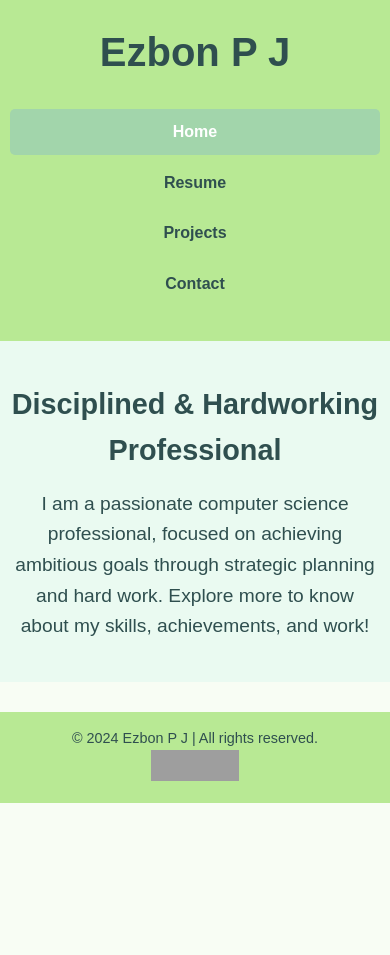
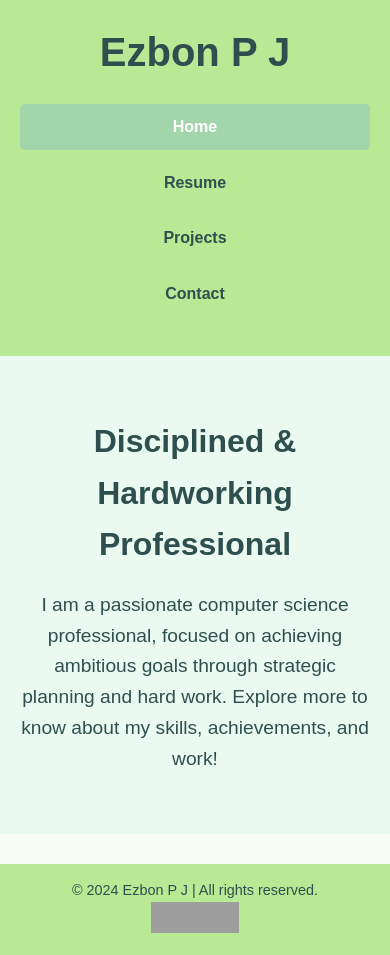
Before and after one commit to ezbonpj/ezbon-resume, a plain HTML site: page index.html in a window 390 px wide. Before the commit the page ends 844 px from the top, so only its background shows below. Drawn offline with Linux system fonts and the light colour scheme; grey boxes are pictures that could not be loaded.

Commit message:
Update styles.css

```diff
--- a/styles.css
+++ b/styles.css
@@ -7,7 +7,7 @@
 
 /* Body Styling */
 body {
-    font-family: Arial, sans-serif;
+    font-family: 'Arial', sans-serif;
     background-color: #f8fdf4;
     color: #333;
     line-height: 1.6;
@@ -31,7 +31,6 @@ header {
 header h1 {
     font-size: 2.5rem;
     color: #2f4f4f;
-    margin-bottom: 10px;
 }
 
 /* Navigation Menu */
@@ -41,14 +40,14 @@ nav ul {
 }
 
 nav ul li {
-    display: inline-block;
-    margin: 0 10px;
+    display: inline;
+    margin: 0 15px;
 }
 
 nav ul li a {
     color: #2f4f4f;
     text-decoration: none;
-    padding: 8px 15px;
+    padding: 10px 20px;
     border-radius: 5px;
     font-weight: bold;
 }
@@ -63,18 +62,17 @@ nav ul li a.active {
 .hero {
     background-color: #eafaf1;
     color: #2f4f4f;
-    padding: 40px 0;
+    padding: 60px 0;
     text-align: center;
 }
 
 .hero h2 {
-    font-size: 2rem;
-    margin-bottom: 15px;
+    font-size: 2.5rem;
+    margin-bottom: 20px;
 }
 
 .hero p {
     font-size: 1.2rem;
-    margin-top: 10px;
 }
 
 /* Content Section Styling */
@@ -86,14 +84,9 @@ nav ul li a.active {
     box-shadow: 0 4px 10px rgba(0, 0, 0, 0.1);
 }
 
-.content h2, .content h3 {
-    color: #2f4f4f;
-}
-
 /* Skill List Columns */
 .skills-list {
     columns: 2;
-    gap: 20px;
 }
 
 /* Footer */
@@ -110,24 +103,19 @@ footer {
 @media (max-width: 768px) {
     nav ul li {
         display: block;
-        margin: 5px 0;
+        margin: 10px 0;
     }
 
     nav ul li a {
         display: block;
         text-align: center;
-        padding: 10px;
     }
 
     .hero h2 {
-        font-size: 1.8rem;
+        font-size: 2rem;
     }
 
     .skills-list {
         columns: 1;
     }
-
-    .container {
-        padding: 0 10px;
-    }
 }
```
